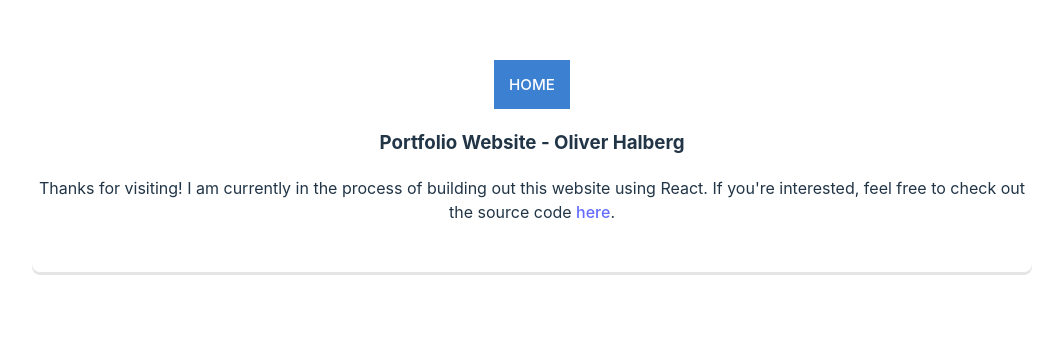
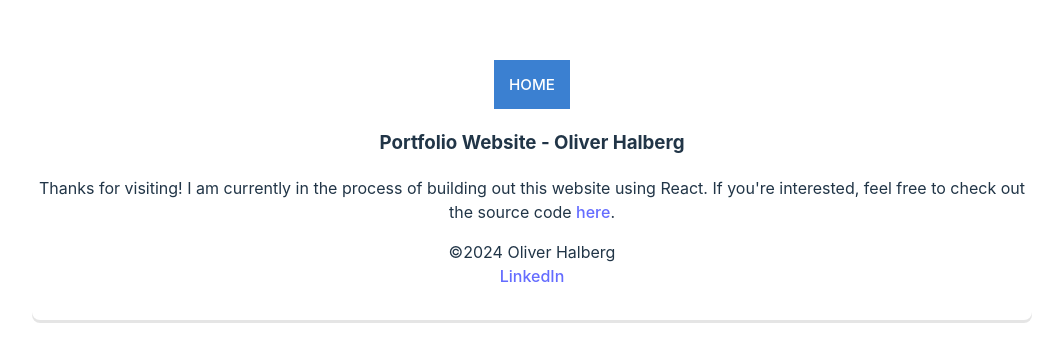
Before and after one commit to oliverhalberg/Portfolio-Site, a React (Vite) app: page / in a window 1280 px wide. Shown: the top 362 px of the page, without its empty margins (108-1171 px from the left). Built offline with nearby package versions, Linux system fonts and the light colour scheme.

Commit message:
Added footer to site

```diff
--- a/src/App.jsx
+++ b/src/App.jsx
@@ -3,6 +3,7 @@ import { Routes, Route } from 'react-router-dom'
 import './App.css'
 import Header from './Header'
 import Home from './Home'
+import Footer from './Footer'
 
 function App() {
   const [count, setCount] = useState(0)
@@ -13,7 +14,7 @@ function App() {
       <Routes>
         <Route path='/' element={<Home />} />
       </Routes>
-      {/* Footer goes here */}
+      <Footer />
     </div>
   )
 }
```
